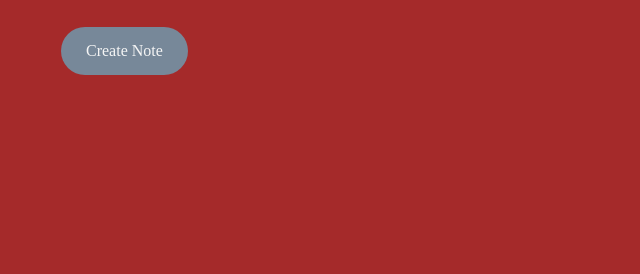
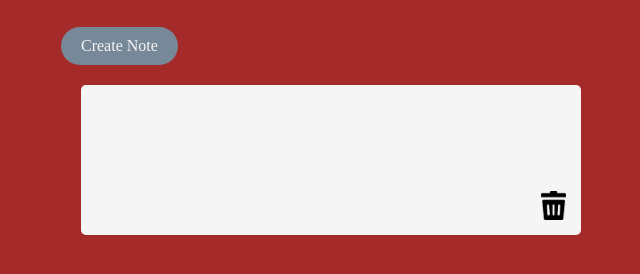
Before and after one commit to Suulayman5/Note-App, a plain HTML site: page Index.html in a window 1280 px wide. Both pictures are taken after a click on the button "Create Note". Shown: the part 94-368 px from the top of the page, without its empty margins (67-707 px from the left). Drawn offline with Linux system fonts and the light colour scheme.

Commit message:
final commit

```diff
--- a/Index.html
+++ b/Index.html
@@ -9,7 +9,7 @@
 <body>
     <div class="container">
         <h1>Notes</h1>
-        <button>Create Note</button>
+        <button class="btn">Create Note</button>
         <div class="notes">
             <!-- <p contenteditable="true" class="input-box">
                 <a href="">delete</a>
--- a/main.js
+++ b/main.js
@@ -0,0 +1,35 @@
+const notesContainer = document.querySelector('.notes')
+const createBtn = document.querySelector('.btn')
+let notes = document.querySelectorAll('.input-box')
+
+function showNotes(){
+    notesContainer.innerHTML = localStorage.getItem('notes')
+}
+showNotes()
+
+function updateStorage(){
+    localStorage.setItem('notes', notesContainer.innerHTML)
+}
+
+createBtn.addEventListener('click', () =>{
+    let inputBox = document.createElement('p')
+    let img = document.createElement('img')
+    inputBox.className = 'input-box'
+    inputBox.setAttribute('contenteditable', "true")
+    img.src = "delete-icon.png"
+    notesContainer.appendChild(inputBox).appendChild(img)
+
+})
+notesContainer.addEventListener('click', function(e){
+    if (e.target.tagName === 'IMG') {
+        e.target.parentElement.remove()
+        updateStorage()
+    }else if(e.target.tagName ==='P'){
+        notes = document.querySelectorAll('.input-box')
+        notes.forEach(note => {
+            note.onkeyup = function(){
+                updateStorage()
+            }
+        })
+    }
+})
--- a/style.css
+++ b/style.css
@@ -18,9 +18,6 @@
     font-size: 35px;
     font-weight: 600;
 }
-/* .container h1 img{
-    width: 60px;
-} */
 .container button{
     display: flex;
     align-items: center;
@@ -30,8 +27,8 @@
     outline: 0;
     border: 0;
     border-radius: 40px;
-    padding: 15px 25px;
-    margin: 30px 0 20px;
+    padding: 10px 20px;
+    margin: 30px 0 17px;
     cursor: pointer;
 }
 .input-box{
@@ -46,9 +43,12 @@
     outline: none;
     border-radius: 5px;
 }
-.input-box a{
+.input-box img{
 
     position: absolute;
+    width: 25px;
     bottom: 15px;
     right: 15px;
+    cursor: pointer;
+    /* color: chocolate; */
 }
```
Also changed, not shown: delete-icon.png (added).
